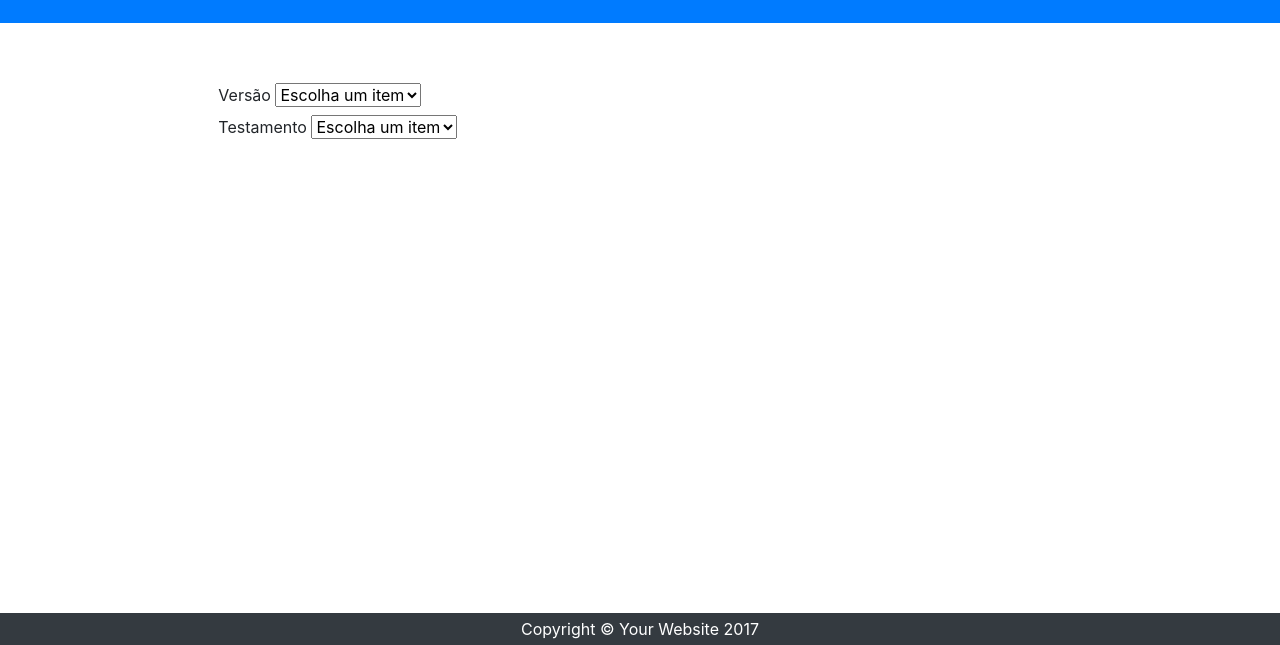
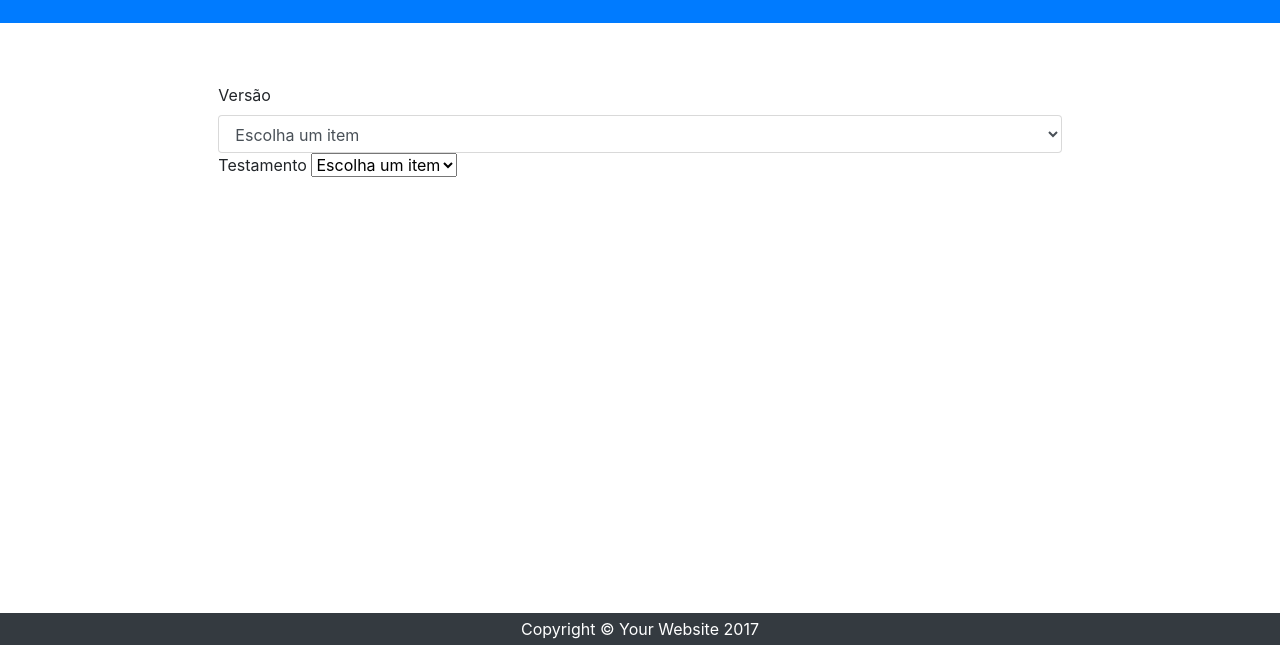
Before and after one commit to mhjmhj2002/mhj-biblia-client, a website: page views/versiculos.html in a window 1280 px wide. Shown: the part 155-800 px from the top of the page. Drawn offline with Linux system fonts and the light colour scheme; no server answers.

Commit message:
add ajuste servico

```diff
--- a/views/versiculos.html
+++ b/views/versiculos.html
@@ -59,8 +59,7 @@
                   <div class="row">
                            <div class="col-lg-8 mx-auto">
                            <label>Versão</label>
-                       <select id="versoes-dropdown" name="versoes">
-                    </select>
+                           <select class="form-control" id="versoes-dropdown" name="versoes"></select>
                       </div>
                       <div class="col-lg-8 mx-auto">
                       <label>Testamento</label>
```
Lines whose indentation alone changed are shown as unchanged.
